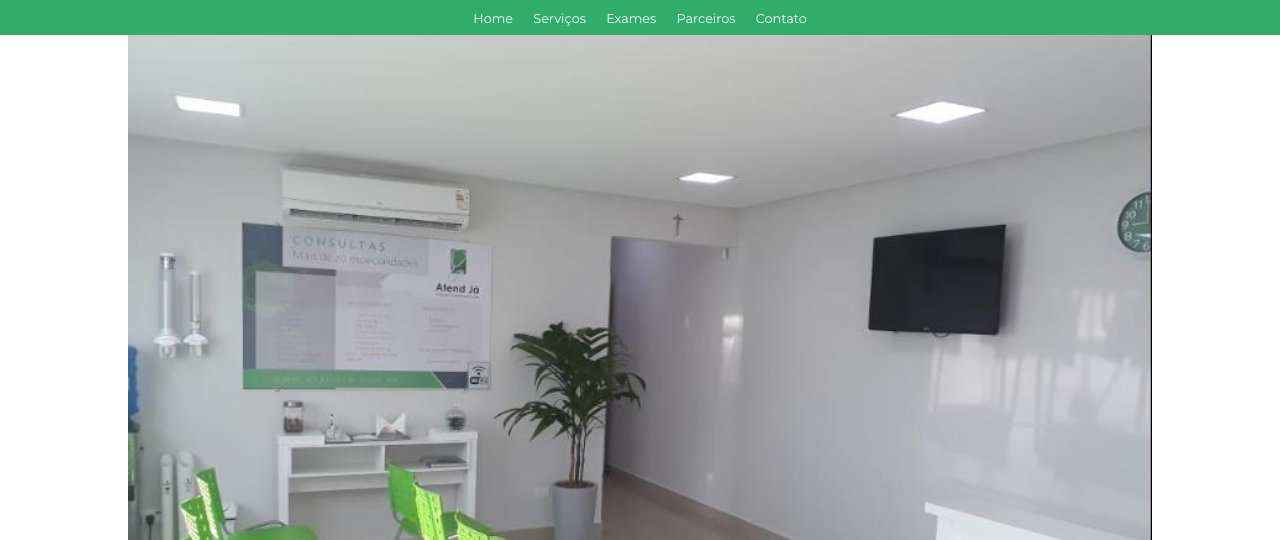
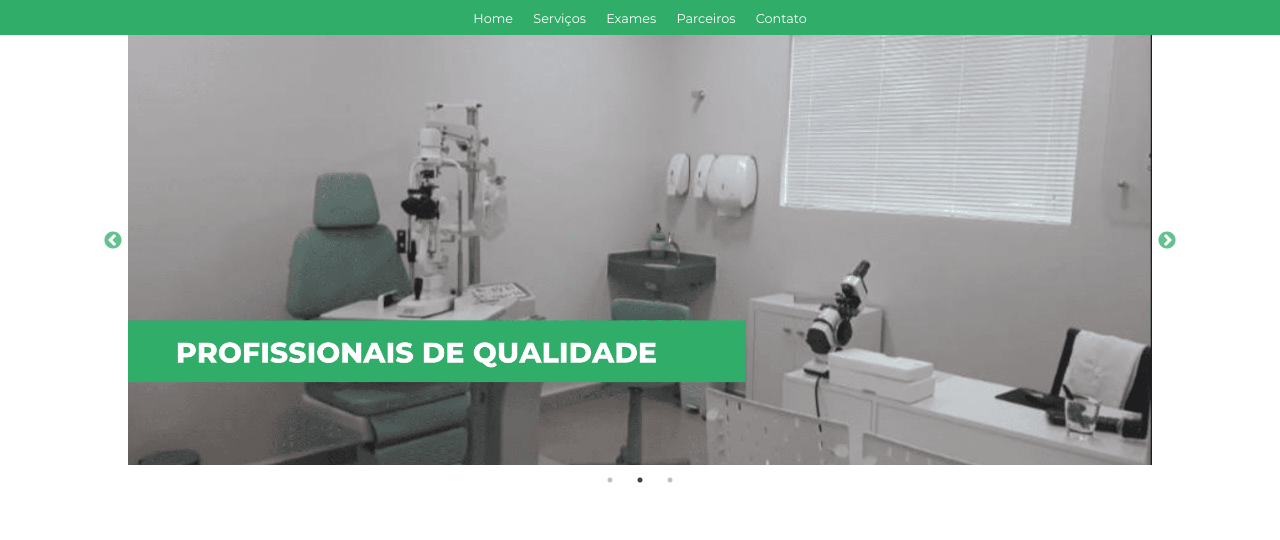
Before and after one commit to emanoelsalmeida/aten-ja-cambe, a plain HTML site: page index.html in a window 1280 px wide. Shown: the top 540 px of the page. Drawn offline with nearby package versions, Linux system fonts and the light colour scheme.

Commit message:
Add files via upload

```diff
--- a/index.html
+++ b/index.html
@@ -37,13 +37,13 @@
 
             <div class="slider">
                 <div class="slideshow">
-                    <img src="1.jpeg" alt="">
+                    <img src="1.png" alt="">
                 </div>
                 <div class="slideshow">
-                  <img src="2.jpeg" alt="">
+                  <img src="2.png" alt="">
               </div>
               <div class="slideshow">
-                  <img src="3.jpeg" alt="">
+                  <img src="3.png" alt="">
             </div>
             </div>
         </div>
@@ -639,8 +639,8 @@ com respeito e agilidade, tudo para sua maior comodidade.
     <script src="https://cdnjs.cloudflare.com/ajax/libs/slick-carousel/1.8.1/slick.min.js" integrity="sha512-XtmMtDEcNz2j7ekrtHvOVR4iwwaD6o/FUJe6+Zq+HgcCsk3kj4uSQQR8weQ2QVj1o0Pk6PwYLohm206ZzNfubg==" crossorigin="anonymous"></script>
     <script type="text/javascript">
     $('.slider').slick({
-  arrows:false,
-    dots: false,
+  arrows:true,
+    dots: true,
   infinite: true,
   speed: 300,
   slidesToShow: 1,
```
Also changed, not shown: 1.png (added), 2.png (added), 3.png (added).
